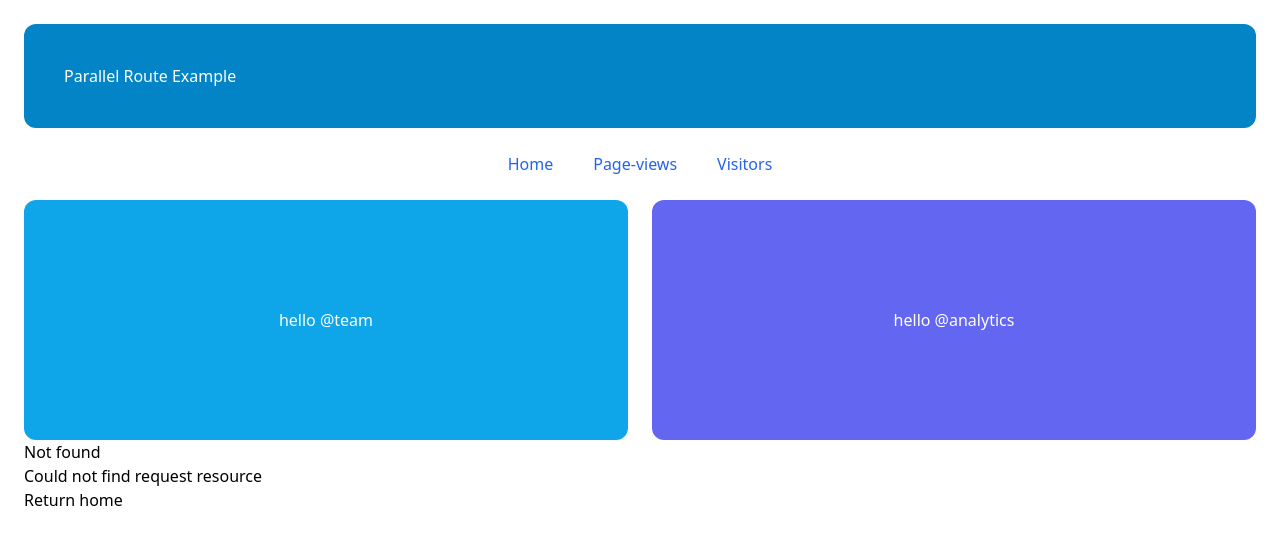
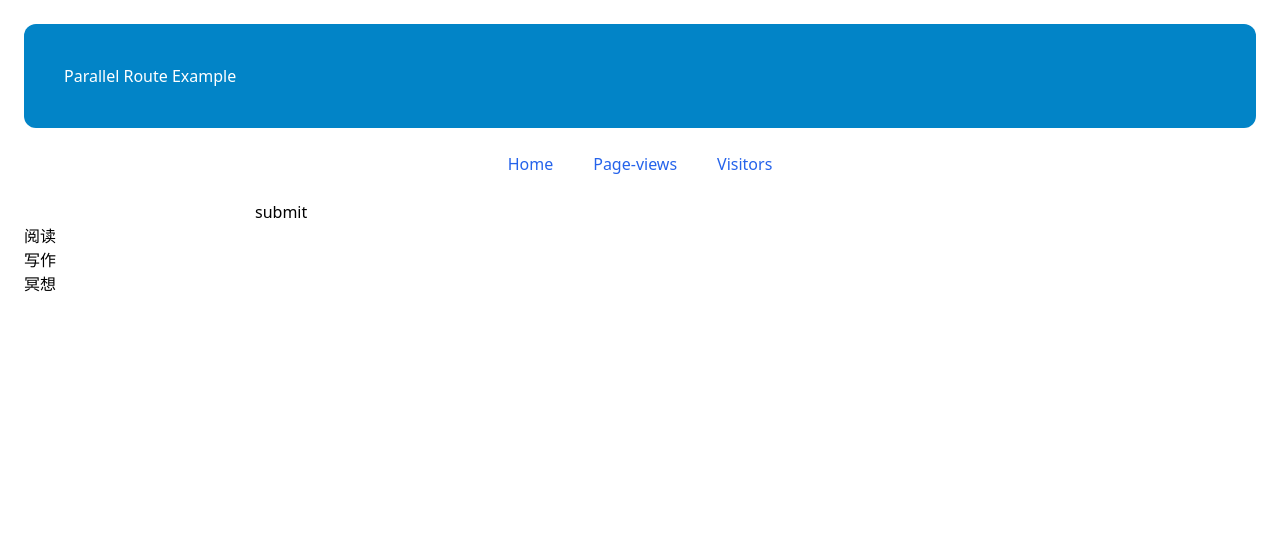
Before and after one commit to zpjayyy/next-app-3, a Next.js app: page /todos in a window 1280 px wide. Before the commit this address had no page. Shown: the top 544 px of the page. Built offline with nearby package versions, Linux system fonts and the light colour scheme.

Commit message:
feat: server action

```diff
--- /dev/null
+++ b/app/api/todos/route.ts
@@ -0,0 +1,16 @@
+import {NextRequest, NextResponse} from "next/server";
+
+const data = ['阅读', '写作', '冥想']
+
+export async function GET() {
+  return NextResponse.json({data})
+}
+
+export async function POST(request: NextRequest) {
+  const formData = await request.formData()
+  const todo = formData.get('todo')
+  if (typeof todo === "string") {
+    data.push(todo)
+  }
+  return NextResponse.json({data})
+}
--- /dev/null
+++ b/app/form2/actions.ts
@@ -0,0 +1,18 @@
+'use server'
+
+import {revalidatePath} from "next/cache";
+
+const data = ['阅读', '写作', '冥想']
+
+export async function findTodos() {
+  return data
+}
+
+export async function createTodo(formData: FormData) {
+  const todo = formData.get('todo')
+  if (typeof todo === "string") {
+    data.push(todo)
+  }
+  revalidatePath('/form2')
+  return data
+}
--- /dev/null
+++ b/app/form2/page.tsx
@@ -0,0 +1,16 @@
+import { findTodos, createTodo} from "@/app/form2/actions";
+
+export default async function Page() {
+  const todos = await findTodos()
+  return (
+    <>
+      <form action={createTodo}>
+        <input type="text" name="todo"/>
+        <button type="submit">submit</button>
+      </form>
+      <ul>
+        {todos.map((todo, index) => <li key={index}>{todo}</li>)}
+      </ul>
+    </>
+  )
+}
--- /dev/null
+++ b/app/todos/page.tsx
@@ -0,0 +1,38 @@
+'use client'
+
+import {FormEvent, useEffect, useState} from "react";
+
+export default function Page() {
+  const [todos, setTodos] = useState<[string]>([""])
+
+  useEffect(() => {
+    const fetchData = async () => {
+      const {data} = await (await fetch('/api/todos')).json()
+      setTodos(data)
+    }
+    fetchData()
+  }, [])
+
+  async function onSubmit(event: FormEvent<HTMLFormElement>) {
+    event.preventDefault()
+    const response = await fetch('/api/todos', {
+      method: 'POST',
+      body: new FormData(event.currentTarget),
+    })
+
+    const {data} = await response.json()
+    setTodos(data)
+  }
+
+  return (
+    <>
+      <form onSubmit={onSubmit}>
+        <input type="text" name="todo"/>
+        <button type="submit">submit</button>
+      </form>
+      <ul>
+        {todos.map((todo, index) => <li key={index}>{todo}</li>)}
+      </ul>
+    </>
+  )
+}
```
